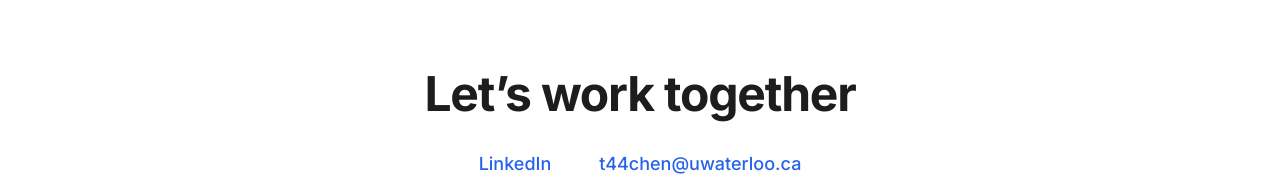
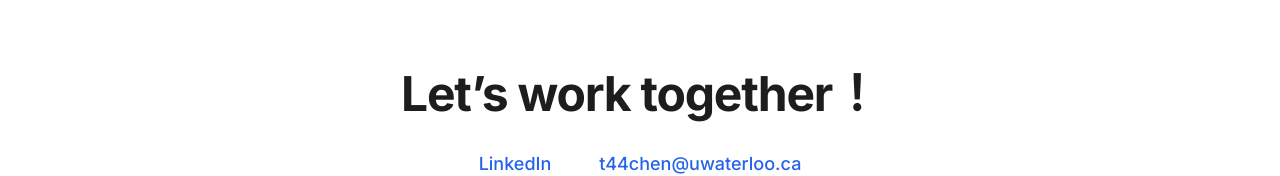
Before and after one commit to t44chen/Tracey-Chen-Portfolio, a React (Vite) app: page /#/photography in a window 1280 px wide. Shown: the part 3169-3345 px from the top of the page. Built offline with nearby package versions, Linux system fonts and the light colour scheme.

Commit message:
Update footer heading to include exclamation mark

```diff
--- a/components/Footer.tsx
+++ b/components/Footer.tsx
@@ -4,7 +4,7 @@ const Footer: React.FC = () => {
   return (
     <footer className="py-24 bg-white border-t border-gray-100">
       <div className="max-w-7xl mx-auto px-6 text-center">
-        <h2 className="text-4xl md:text-5xl font-bold tracking-tight mb-8 text-[#1d1d1f]">Let’s work together</h2>
+        <h2 className="text-4xl md:text-5xl font-bold tracking-tight mb-8 text-[#1d1d1f]">Let’s work together！</h2>
         <div className="flex flex-col md:flex-row items-center justify-center space-y-4 md:space-y-0 md:space-x-12">
           <a
             href="https://www.linkedin.com/in/tracey-chen-313245290/"
```
